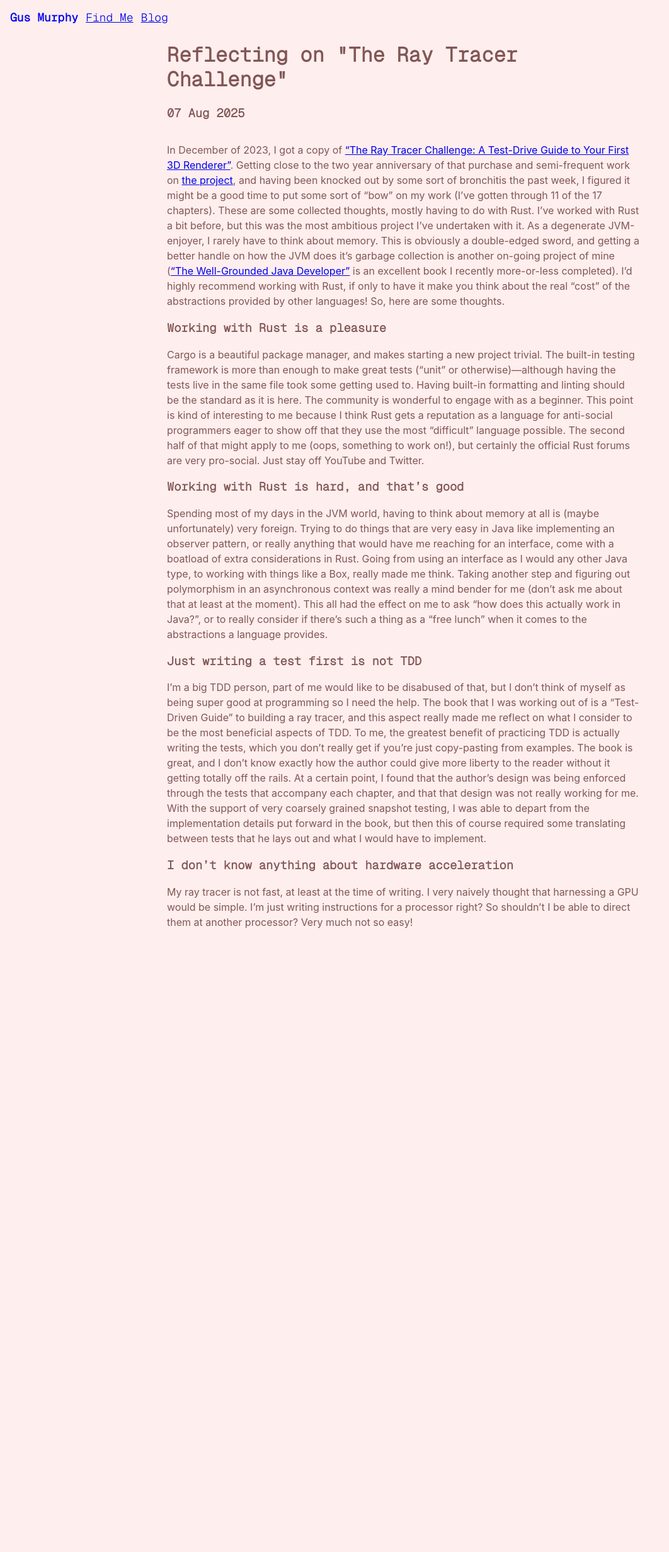
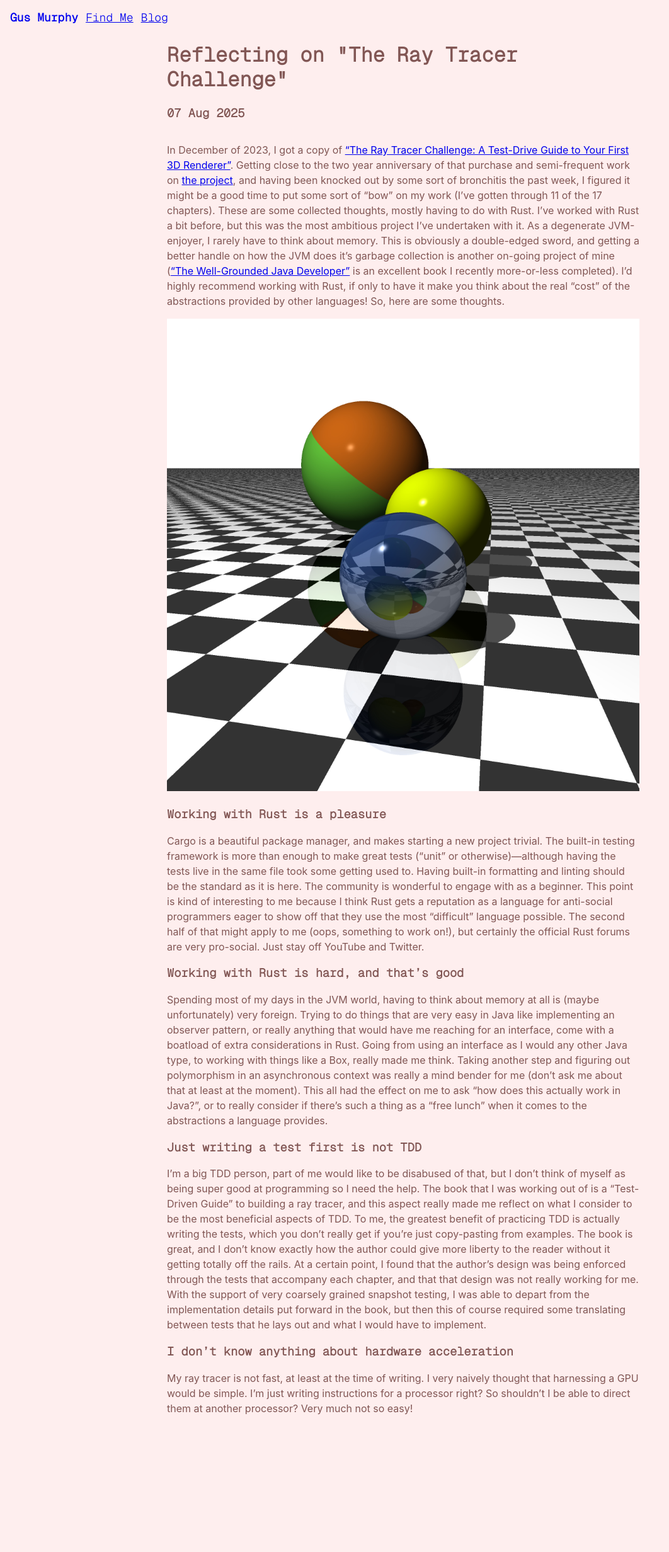
Before and after one commit to gusbmurphy/my-site, a Jekyll site: the page built from _posts/2025-08-07-ray-tracer-reflection.md, in a window 1280 px wide. Shown: the whole page at 63% size, without its empty margins (0-1062 px from the left). Built offline with Jekyll 4.4.1, drawn with Linux system fonts in a browser that asks for light colours; before the commit the page ends 1692 px from its top, so only the background shows below that.

Commit message:
Add sample image for ray tracer

```diff
--- a/_posts/2025-08-07-ray-tracer-reflection.md
+++ b/_posts/2025-08-07-ray-tracer-reflection.md
@@ -4,6 +4,8 @@ title: "Reflecting on \"The Ray Tracer Challenge\""
 ---
 
 In December of 2023, I got a copy of ["The Ray Tracer Challenge: A Test-Drive Guide to Your First 3D Renderer"](http://raytracerchallenge.com/). Getting close to the two year anniversary of that purchase and semi-frequent work on [the project](https://github.com/gusbmurphy/ray-tracer-challenge), and having been knocked out by some sort of bronchitis the past week, I figured it might be a good time to put some sort of "bow" on my work (I've gotten through 11 of the 17 chapters). These are some collected thoughts, mostly having to do with Rust. I've worked with Rust a bit before, but this was the most ambitious project I've undertaken with it. As a degenerate JVM-enjoyer, I rarely have to think about memory. This is obviously a double-edged sword, and getting a better handle on how the JVM does it's garbage collection is another on-going project of mine (["The Well-Grounded Java Developer"](https://www.manning.com/books/the-well-grounded-java-developer-second-edition) is an excellent book I recently more-or-less completed). I'd highly recommend working with Rust, if only to have it make you think about the real "cost" of the abstractions provided by other languages! So, here are some thoughts.
+
+![A sample image from my ray tracer](/assets/images/ray_tracer.jpg){:.ray-tracer-sample}
 
 ### Working with Rust is a pleasure
 Cargo is a beautiful package manager, and makes starting a new project trivial. The built-in testing framework is more than enough to make great tests (“unit” or otherwise)—although having the tests live in the same file took some getting used to. Having built-in formatting and linting should be the standard as it is here. The community is wonderful to engage with as a beginner. This point is kind of interesting to me because I think Rust gets a reputation as a language for anti-social programmers eager to show off that they use the most “difficult” language possible. The second half of that might apply to me (oops, something to work on!), but certainly the official Rust forums are very pro-social. Just stay off YouTube and Twitter.
```
Also changed, not shown: assets/images/ray_tracer.jpg (added).
